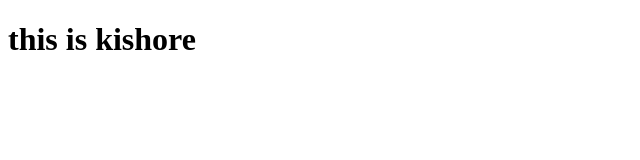
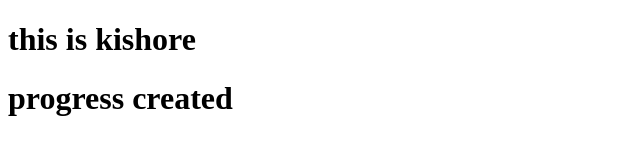
Before and after one commit to KOWSHIK275/simple, a plain HTML site: page index.html in a window 1280 px wide. Shown: the whole page, without its empty margins (0-640 px from the left). Drawn offline with Linux system fonts and the light colour scheme.

Commit message:
progress commit

```diff
--- a/index.html
+++ b/index.html
@@ -8,5 +8,6 @@
 </head>
 <body>
     <h1>this is kishore</h1>
+    <h1>progress created</h1>
 </body>
 </html>
```
